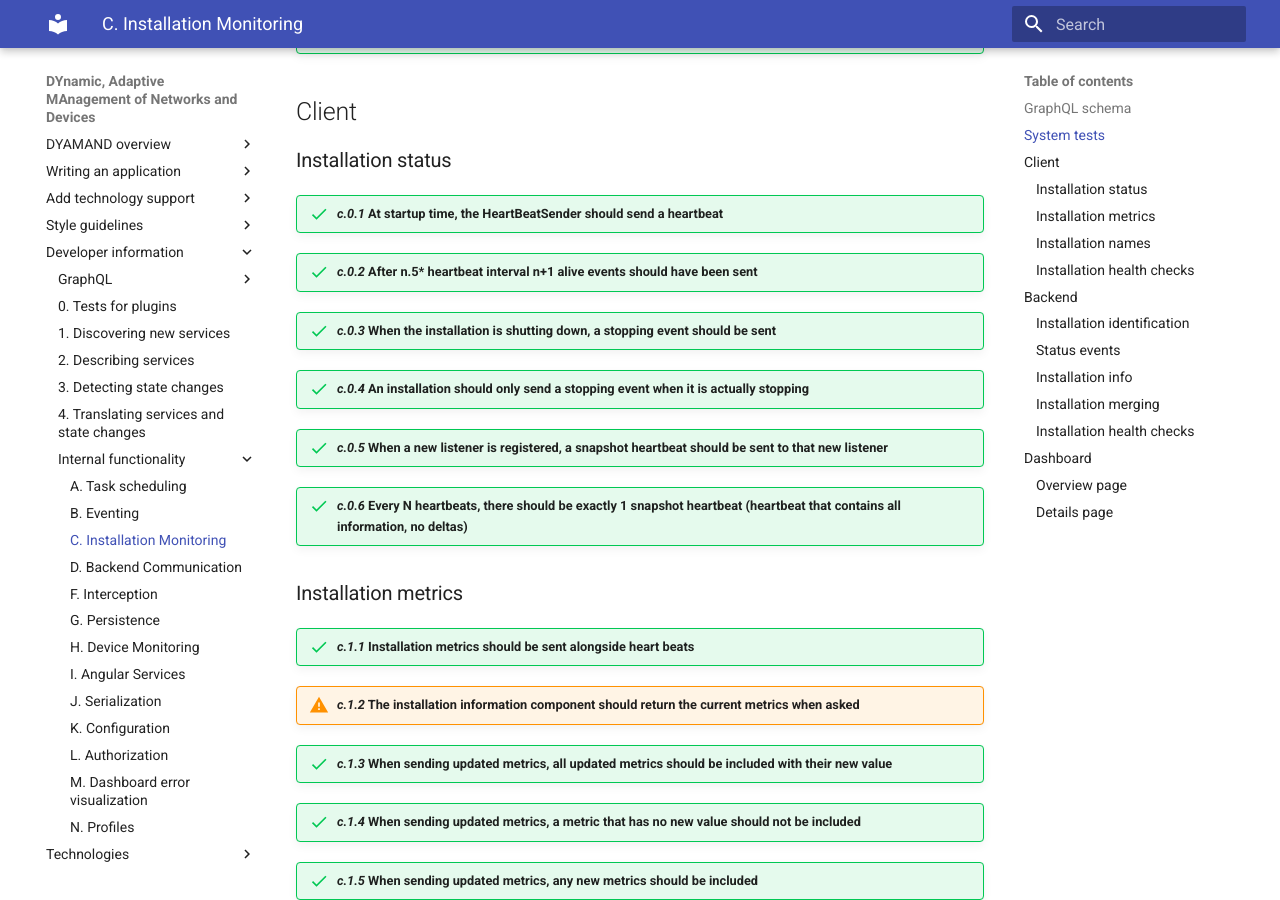
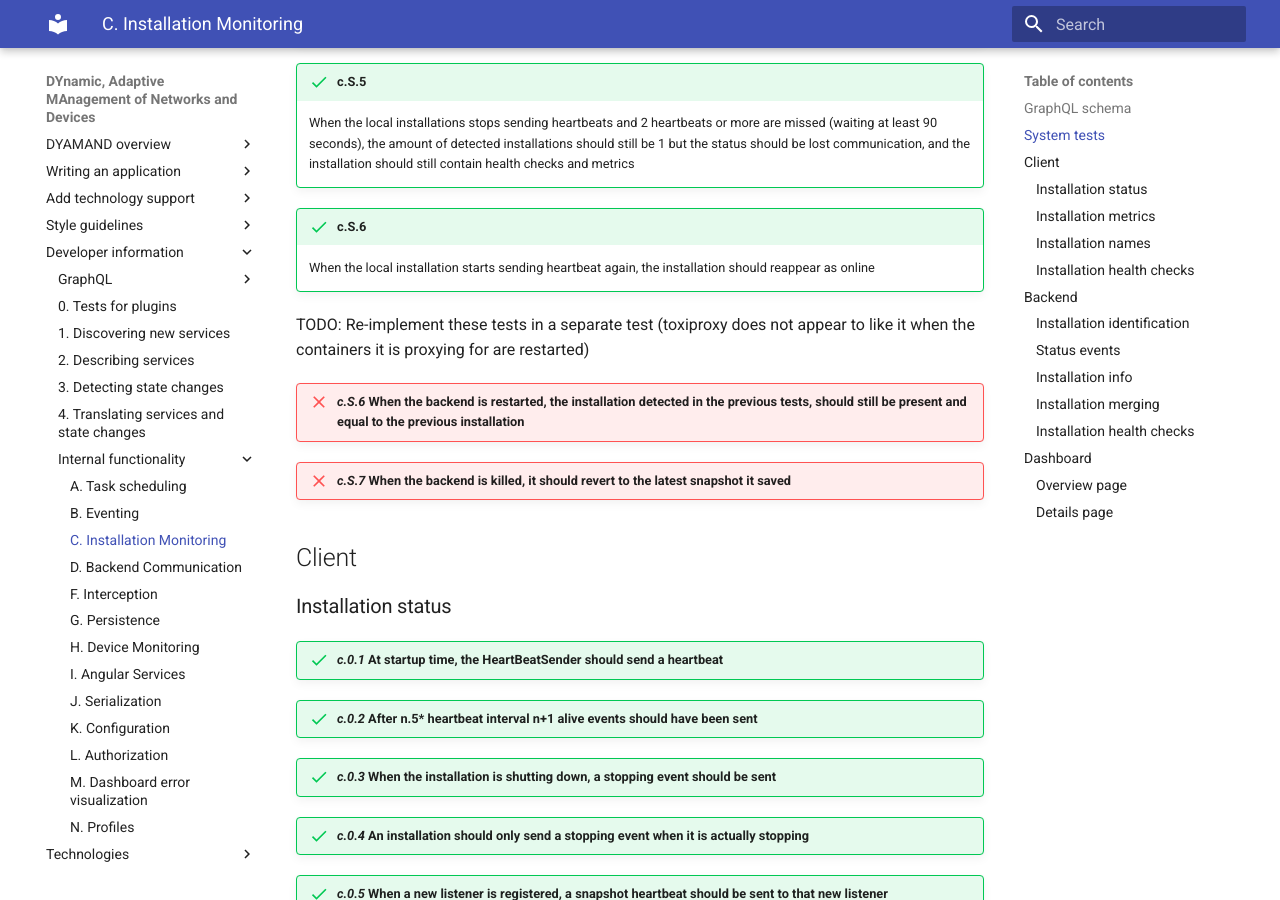
Before and after one commit to dyamand/dyamand.github.io, an MkDocs documentation site: the page built from docs/developer/installation_monitoring.md, in a window 1280 px wide and 900 px high, scrolled down 2140 px. Built offline with MkDocs 1.6.1 and Material for MkDocs 9.7.7, drawn with Linux system fonts in a browser that asks for light colours.

Commit message:
DYAMAND-2217 #comment updated tests #time 10m

```diff
--- a/docs/developer/installation_monitoring.md
+++ b/docs/developer/installation_monitoring.md
@@ -68,14 +68,25 @@
 
 ## System tests
 
-!!! success "_c.S.0_ When the backend is started, there should be 0 detected installations"
-!!! success "_c.S.1_ When a local installation is started, the amount of detected installations should be 1 and that installation should be online"
-!!! success "_c.S.2_ When the local installation sends an installation offline event, the amount of detected installations should still be 1 but the status should be offline"
-!!! success "_c.S.3_ As long as an installation is active and sending regular heartbeats (for example when running for 100 seconds), the status of the installation on the backend should still be online"
-!!! success "_c.S.4_ The online installation should contain at least 1 health check, 1 metric, 1 unique name and 1 machine generated friendly name"
-!!! success "_c.S.5_ When the local installations stops sending heartbeats and 2 heartbeats or more are missed (waiting at least 90 seconds), the amount of detected installations should still be 1 but the status should be lost communication, and the installation should still contain health checks and metrics"
-!!! success "_c.S.6_ When the backend is restarted, the installation detected in the previous tests, should still be present and equal to the previous installation"
-!!! success "_c.S.7_ When the backend is killed, it should revert to the latest snapshot it saved"
+!!! success "c.S.0"
+    When the backend is started, there should be 0 detected installations
+!!! success "c.S.1"
+    When a local installation is started, the amount of detected installations should be 1 and that installation should be online
+!!! success "c.S.2"
+    When the local installation sends an installation offline event, the amount of detected installations should still be 1 but the status should be offline
+!!! success "c.S.3"
+    As long as an installation is active and sending regular heartbeats (for example when running for 100 seconds), the status of the installation on the backend should still be online
+!!! success "c.S.4"
+    The online installation should contain at least 1 health check, 1 metric, 1 unique name and 1 machine generated friendly name
+!!! success "c.S.5"
+    When the local installations stops sending heartbeats and 2 heartbeats or more are missed (waiting at least 90 seconds), the amount of detected installations should still be 1 but the status should be lost communication, and the installation should still contain health checks and metrics
+!!! success "c.S.6"
+    When the local installation starts sending heartbeat again, the installation should reappear as online
+
+
+TODO: Re-implement these tests in a separate test (toxiproxy does not appear to like it when the containers it is proxying for are restarted)
+!!! failure "_c.S.6_ When the backend is restarted, the installation detected in the previous tests, should still be present and equal to the previous installation"
+!!! failure "_c.S.7_ When the backend is killed, it should revert to the latest snapshot it saved"
 
 ## Client
 
```
